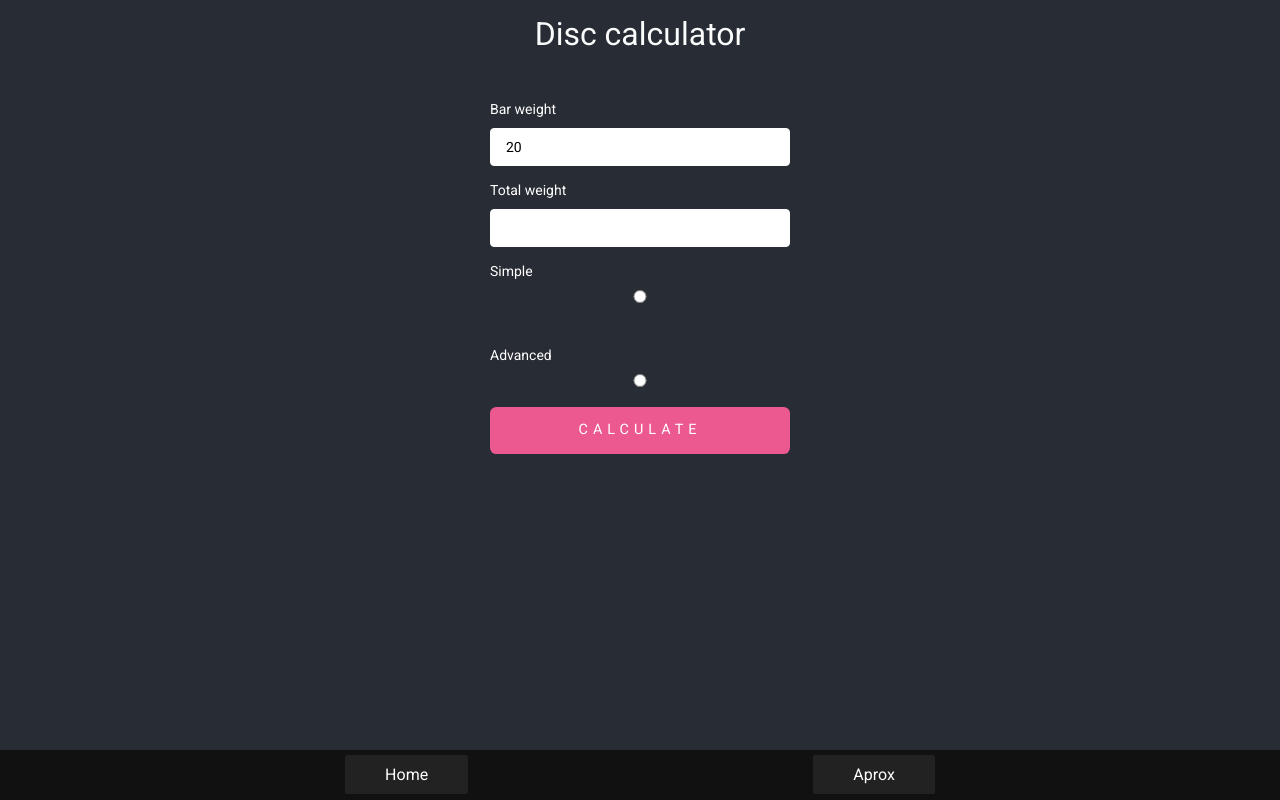
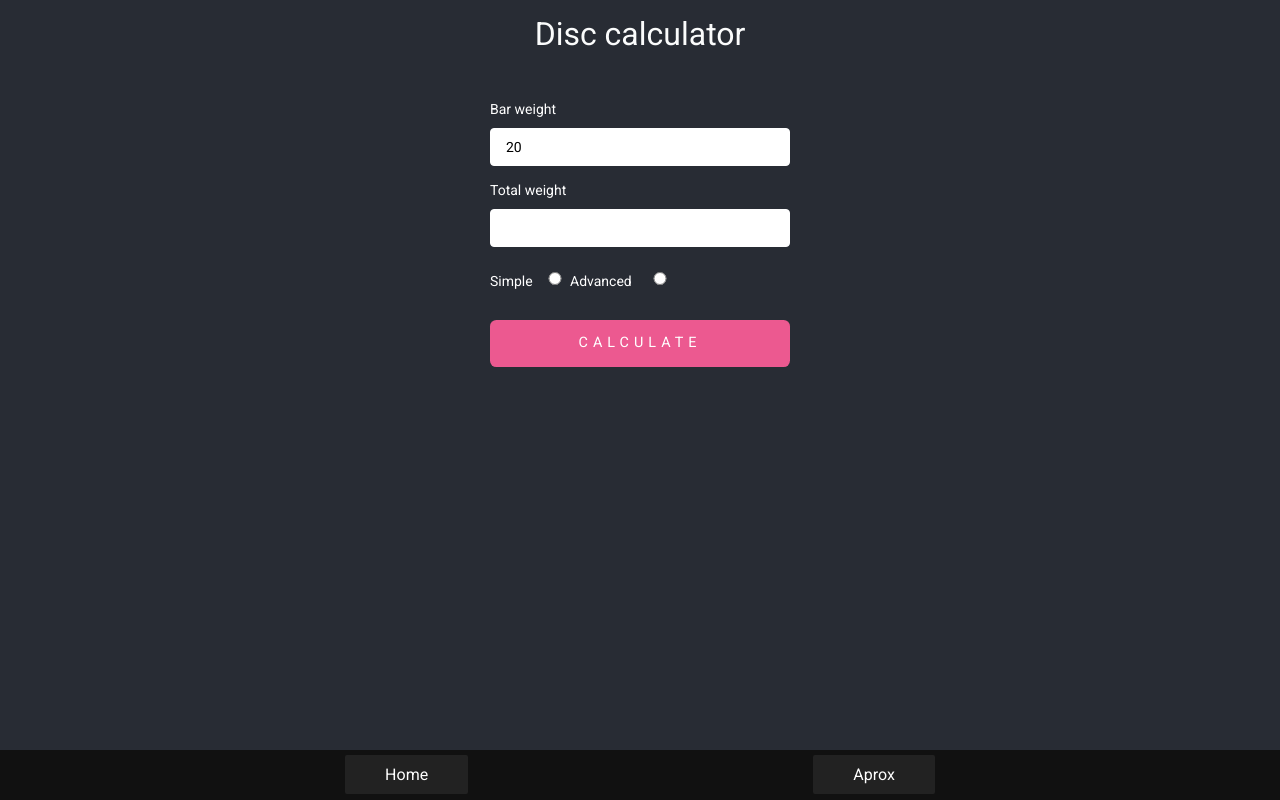
Before and after one commit to Negri234279/react-calc-disc, a React (Create React App) app: page / in a window 1280 px wide. Built offline with nearby package versions, Linux system fonts and the light colour scheme.

Commit message:
fix radius input

```diff
--- a/src/components/FormDisc.jsx
+++ b/src/components/FormDisc.jsx
@@ -232,19 +232,23 @@ const FormDisc = () => {
                     </div>
 
                     {/* Switch */}
-                    <div>
-                        <label> Simple </label>
+                    <div className="radius">
+                        <div className="radius-1"> <label> Simple </label> </div>
+                        <div className="radius-2">
                             <input
                                 {...register("advanOpt", { required: true })}
                                 type="radio"
                                 onClick={() => setAdvanOpt(advanOpt = 0)}
-                        /> <br/>
-                        <label> Advanced </label>
+                            />
+                        </div>
+                        <div className="radius-3"> <label> Advanced </label> </div>
+                        <div className="radius-4">
                             <input
                                 {...register("advanOpt", { required: true })}
                                 type="radio"
                                 onClick={() => setAdvanOpt(advanOpt = 1)}
                             />
+                        </div>
                     </div>
 
                     {advanOpt === 0 && <SimpleOpt /> }
--- a/src/styles/formDisc.scss
+++ b/src/styles/formDisc.scss
@@ -64,6 +64,26 @@
                 background: #BF1650;
             }
         }
+
+    }
+
+    .radius {
+        display: grid;
+        grid-template-columns: 50px 30px 75px 30px;
+        grid-template-rows: auto;
+        &-1, &-2, &-3, &-4 {
+            justify-self: stretch;
+            align-self: center;
+        }
+
+        input {
+            margin: 0;
+            padding: 0;
+        }
+
+        &[type="radio"] {
+            width: 10px;
+        }
     }
 
     .halfSelect {
```
Lines whose indentation alone changed are shown as unchanged.
